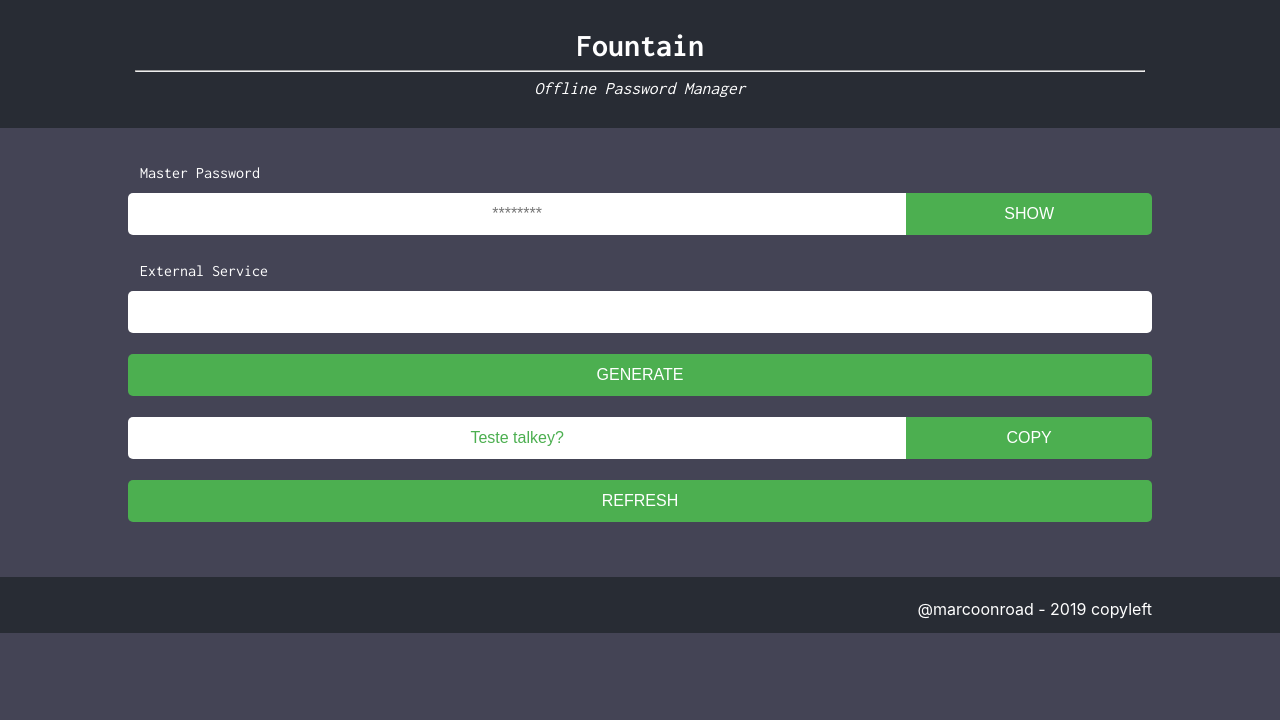
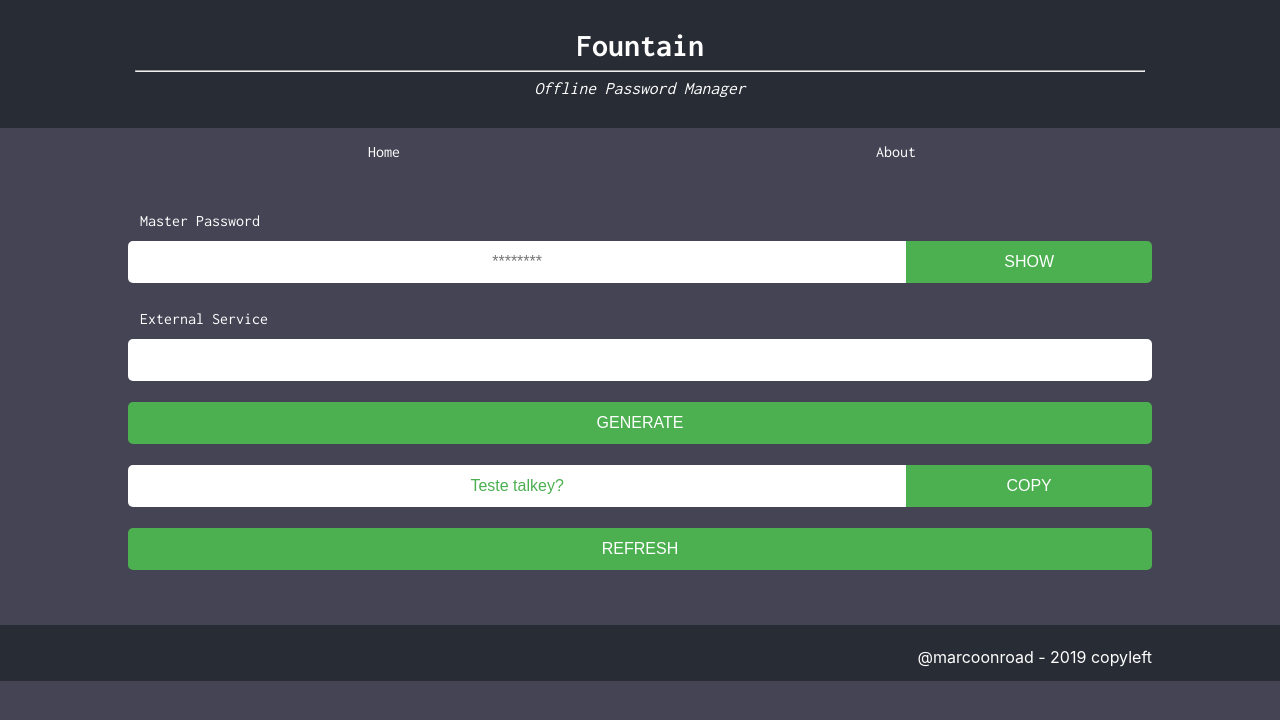
Before and after one commit to marcoonroad/rhizome-pass, a React (Create React App) app: page / in a window 1280 px wide. Shown: the top 720 px of the page. Built offline with nearby package versions, Linux system fonts and the light colour scheme.

Commit message:
wip: :construction: initial routing for pwa app
Signed-off-by: Marco Aurélio da Silva <marcoonroad@gmail.com>

```diff
--- a/package.json
+++ b/package.json
@@ -5,6 +5,7 @@
   "dependencies": {
     "react": "^16.8.6",
     "react-dom": "^16.8.6",
+    "react-router-dom": "5.0.1",
     "react-scripts": "3.0.1",
     "styled-components": "4.3.2",
     "typescript": "3.5.2"
@@ -56,6 +57,7 @@
     "@types/node": "12.0.8",
     "@types/react": "16.8.21",
     "@types/react-dom": "16.8.4",
+    "@types/react-router-dom": "4.3.4",
     "@types/styled-components": "4.1.16",
     "husky": "3.0.4",
     "surge": "0.21.3"
--- a/src/App.css
+++ b/src/App.css
@@ -80,3 +80,30 @@ button:hover {
   padding-right: 2em;
   text-align: right;
 }
+
+.tab-selector {
+  text-decoration: none;
+  font-family: 'Inconsolata', monospace;
+  color: white;
+  display: block;
+  width: auto;
+  padding: 1em 1em;
+}
+
+.tab-wrapper {
+  display: flex;
+}
+
+.tab-wrapper:active {
+  background-color: #282c34;
+}
+
+.tab-wrapper:hover {
+  background-color: #282c34;
+  transition: 0.5s;
+}
+
+.tab-wrapper:focus {
+  background-color: #282c34;
+  transition: 0.5s;
+}
--- a/src/components/Content/index.tsx
+++ b/src/components/Content/index.tsx
@@ -1,5 +1,6 @@
 import React from 'react'
 import styled from 'styled-components'
+import { BrowserRouter as Router, Route, Link } from 'react-router-dom'
 
 import Crypto from '../../crypto'
 import Password from '../Password'
@@ -54,7 +55,38 @@ const FooterContent = styled(Div)`
   margin: 0 auto;
 `
 
-const Content : React.FC = () => {
+const NavDiv = styled.div`
+  width: 80%;
+  margin: 0 auto;
+`
+
+const Ul = styled.ul`
+  display: flex;
+  width: 100%;
+`
+
+const Li = styled.li`
+  width: 50%;
+  display: inline-block;
+  text-align: center;
+`
+
+const HeaderNav : React.FC = function () {
+  return (
+    <NavDiv>
+      <Ul>
+        <Li className='tab-wrapper'>
+          <Link to='/' className='tab-selector' title='Home'>Home</Link>
+        </Li>
+        <Li className='tab-wrapper'>
+          <Link to='/about' className='tab-selector' title='About'>About</Link>
+        </Li>
+      </Ul>
+    </NavDiv>
+  )
+}
+
+const FormContent : React.FC = () => {
   const passwordId = 'master-password-id'
   const optionsId = 'external-services-id'
 
@@ -88,8 +120,6 @@ const Content : React.FC = () => {
   }
 
   return (
-    <Div id={'content'}>
-      <Header title={'Fountain'} subtitle={'Offline Password Manager'}/>
     <Form className={'form-container'}>
       <Password customRef={masterPasswordRef}
         labelId={passwordId} visible={false} value={''} label={'Master Password'}
@@ -104,6 +134,36 @@ const Content : React.FC = () => {
       <Button onClick={refreshPassword}
         className={'form-component'}>REFRESH</Button>
     </Form>
+  )
+}
+
+const AboutContent : React.FC = () => {
+  return (
+    <div>
+      <p>
+        Fountain Pass is an offline password manager/generator
+        developed by marcoonroad at gmail dot com.
+      </p>
+    </div>
+  )
+}
+
+const Content : React.FC = () => {
+  return (
+    <Div id={'content'}>
+      <Header title={'Fountain'} subtitle={'Offline Password Manager'}/>
+
+
+      <Router>
+        <div>
+          <HeaderNav/>
+
+          <Route exact path="/" component={FormContent} />
+          <Route path="/about" component={AboutContent} />
+        </div>
+      </Router>
+
+
       <Footer>
         <FooterContent>
           <span className={'footer-text'}>@marcoonroad - 2019 copyleft</span>
```
Also changed, not shown: 1 other file (tests, documents, lock files or other folders). Lines whose indentation alone changed are shown as unchanged.
